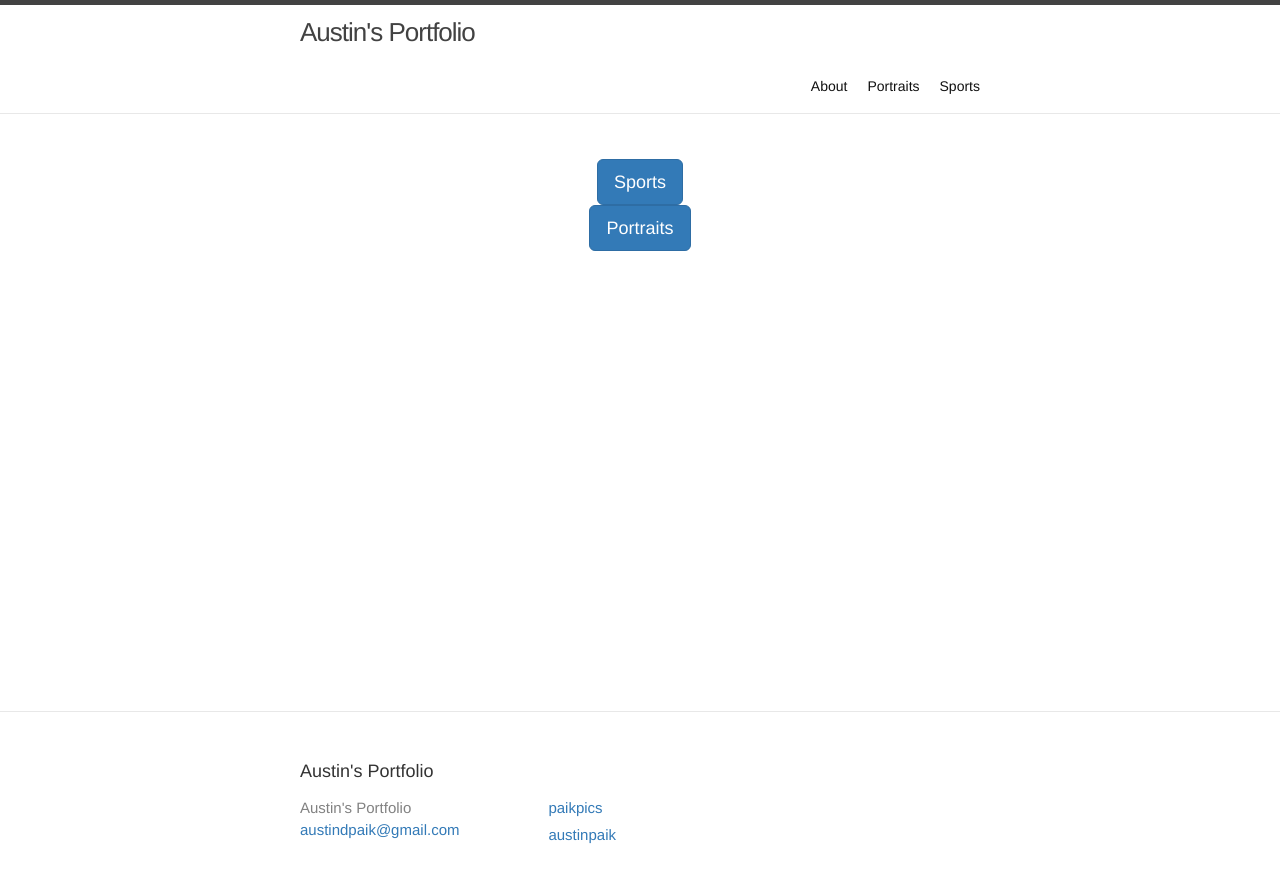
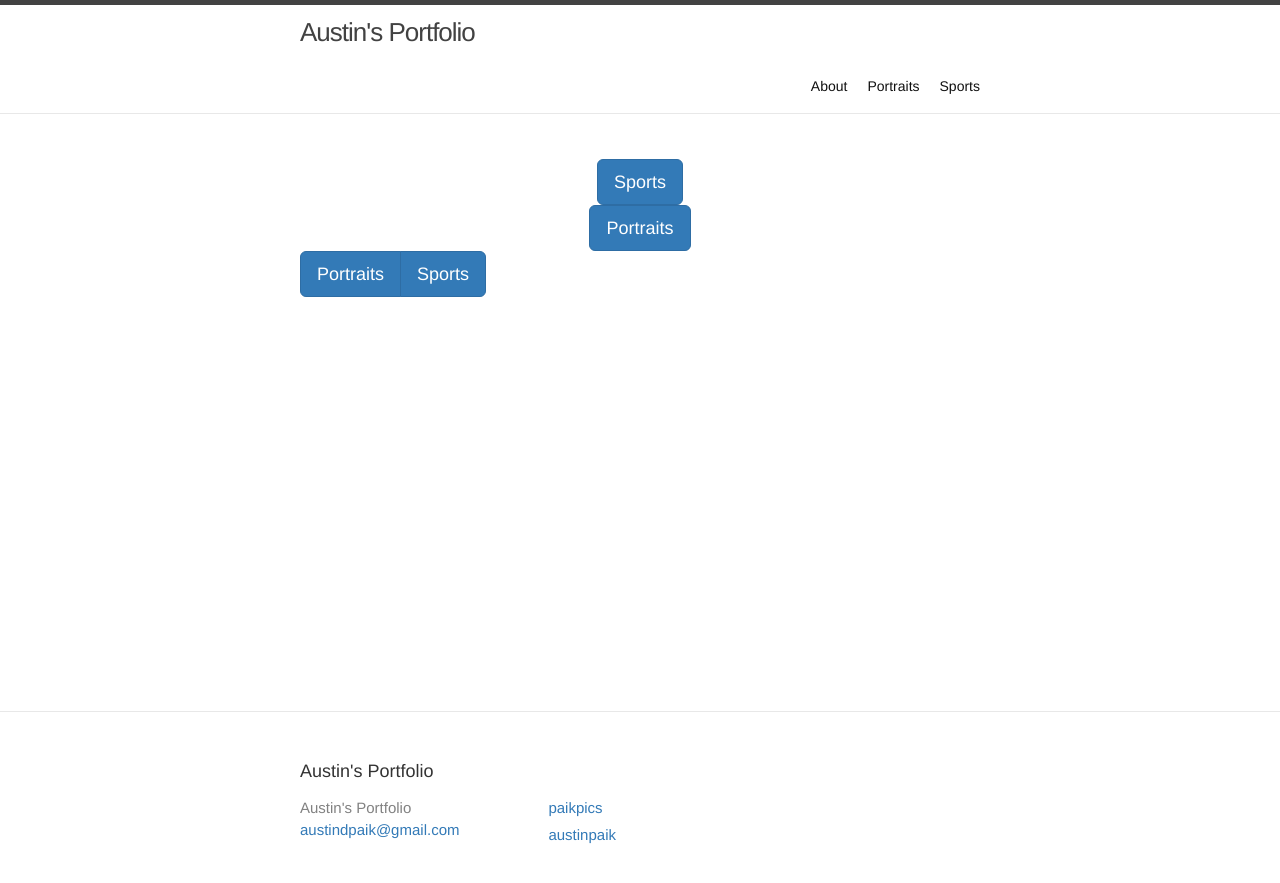
Before and after one commit to austinpaik/austinpaik.github.io, a Jekyll site: the page built from index.md, in a window 1280 px wide. Shown: the top 883 px of the page. Built offline with Jekyll 4.4.1, drawn with Linux system fonts in a browser that asks for light colours.

Commit message:
First commit

```diff
--- a/_layouts/home.html
+++ b/_layouts/home.html
@@ -20,4 +20,10 @@ layout: default
     </div>
   </div>
 
+
+  <div class="btn-group">
+    <button class="btn btn-primary btn-lg" onclick="location.href='/portraits'" type="button">Portraits</button>
+    <button class="btn btn-primary btn-lg" onclick="location.href='/sports'" type="button">Sports</button>
+  </div>
+
 </div>
```
